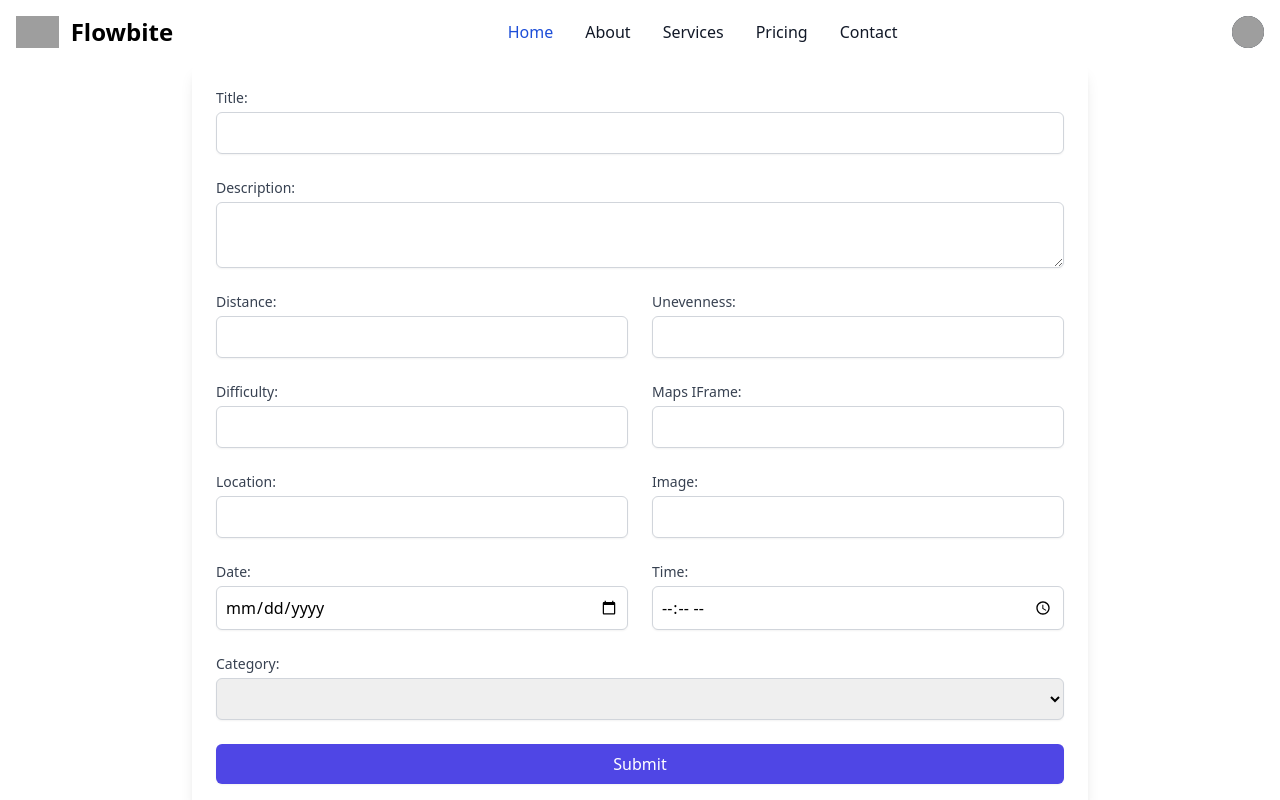
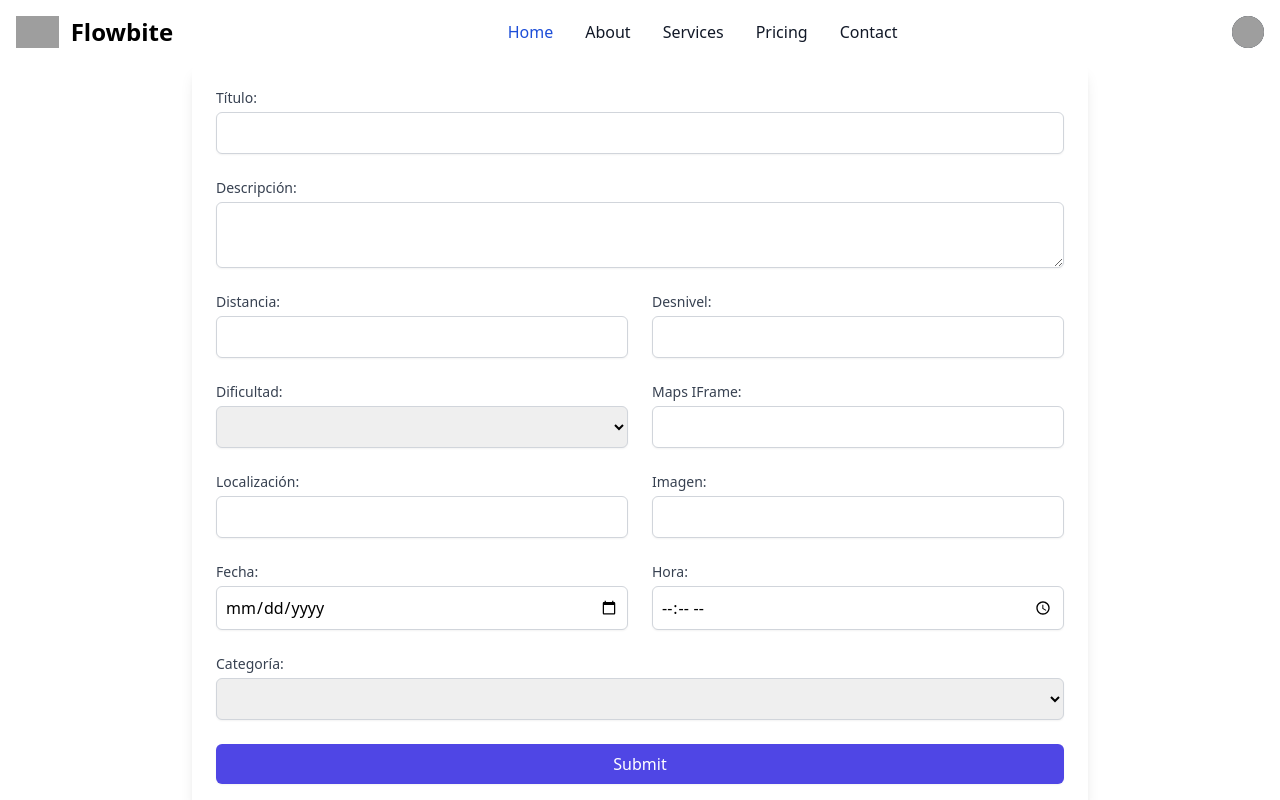
Before and after one commit to FranciscoGRG/proyectoDamAngular-Front, an Angular app: page /createRoute in a window 1280 px wide. Shown: the top 800 px of the page. Built offline with nearby package versions, Linux system fonts and the light colour scheme; grey boxes are pictures that could not be loaded.

Commit message:
añadidos los componentes para mostrar las rutas

```diff
--- a/src/app/Route/create-route/create-route.component.html
+++ b/src/app/Route/create-route/create-route.component.html
@@ -1,57 +1,72 @@
 <form #createRouteForm="ngForm" class="max-w-4xl mx-auto p-6 bg-white rounded-lg shadow-lg grid grid-cols-2 gap-6">
   <div class="col-span-2">
-      <label for="title" class="block text-sm font-medium text-gray-700">Title:</label>
-      <input id="title" name="title" required [(ngModel)]="formData.title" type="text" class="mt-1 p-2 block w-full border border-gray-300 rounded-md shadow-sm focus:ring-indigo-500 focus:border-indigo-500">
+    <label for="title" class="block text-sm font-medium text-gray-700">Título:</label>
+    <input id="title" name="title" required [(ngModel)]="formData.title" type="text"
+      class="mt-1 p-2 block w-full border border-gray-300 rounded-md shadow-sm focus:ring-indigo-500 focus:border-indigo-500">
   </div>
 
   <div class="col-span-2">
-      <label for="description" class="block text-sm font-medium text-gray-700">Description:</label>
-      <textarea id="description" name="description" required [(ngModel)]="formData.description" class="mt-1 p-2 block w-full border border-gray-300 rounded-md shadow-sm focus:ring-indigo-500 focus:border-indigo-500"></textarea>
+    <label for="description" class="block text-sm font-medium text-gray-700">Descripción:</label>
+    <textarea id="description" name="description" required [(ngModel)]="formData.description"
+      class="mt-1 p-2 block w-full border border-gray-300 rounded-md shadow-sm focus:ring-indigo-500 focus:border-indigo-500"></textarea>
   </div>
 
   <div>
-      <label for="distance" class="block text-sm font-medium text-gray-700">Distance:</label>
-      <input id="distance" name="distance" required [(ngModel)]="formData.distance" type="number" class="mt-1 p-2 block w-full border border-gray-300 rounded-md shadow-sm focus:ring-indigo-500 focus:border-indigo-500">
+    <label for="distance" class="block text-sm font-medium text-gray-700">Distancia:</label>
+    <input id="distance" name="distance" required [(ngModel)]="formData.distance" type="number"
+      class="mt-1 p-2 block w-full border border-gray-300 rounded-md shadow-sm focus:ring-indigo-500 focus:border-indigo-500">
   </div>
 
   <div>
-      <label for="unevenness" class="block text-sm font-medium text-gray-700">Unevenness:</label>
-      <input id="unevenness" name="unevenness" required [(ngModel)]="formData.unevenness" type="number" class="mt-1 p-2 block w-full border border-gray-300 rounded-md shadow-sm focus:ring-indigo-500 focus:border-indigo-500">
+    <label for="unevenness" class="block text-sm font-medium text-gray-700">Desnivel:</label>
+    <input id="unevenness" name="unevenness" required [(ngModel)]="formData.unevenness" type="number"
+      class="mt-1 p-2 block w-full border border-gray-300 rounded-md shadow-sm focus:ring-indigo-500 focus:border-indigo-500">
   </div>
 
   <div>
-      <label for="difficulty" class="block text-sm font-medium text-gray-700">Difficulty:</label>
-      <input id="difficulty" name="difficulty" required [(ngModel)]="formData.difficulty" type="text" class="mt-1 p-2 block w-full border border-gray-300 rounded-md shadow-sm focus:ring-indigo-500 focus:border-indigo-500">
+    <label for="difficulty" class="block text-sm font-medium text-gray-700">Dificultad:</label>
+    <select id="difficulty" name="difficulty" required [(ngModel)]="formData.difficulty"
+      class="mt-1 p-2 block w-full border border-gray-300 rounded-md shadow-sm focus:ring-indigo-500 focus:border-indigo-500">
+      <option value="Principiante">Principiante</option>
+      <option value="Intermedio">Intermedio</option>
+      <option value="Experto">Experto</option>
+    </select>
   </div>
 
   <div>
     <label for="mapsIFrame" class="block text-sm font-medium text-gray-700">Maps IFrame:</label>
-      <input id="mapsIFrame" name="mapsIFrame" required [(ngModel)]="formData.mapsIFrame" type="text" class="mt-1 p-2 block w-full border border-gray-300 rounded-md shadow-sm focus:ring-indigo-500 focus:border-indigo-500">
+    <input id="mapsIFrame" name="mapsIFrame" required [(ngModel)]="formData.mapsIFrame" type="text"
+      class="mt-1 p-2 block w-full border border-gray-300 rounded-md shadow-sm focus:ring-indigo-500 focus:border-indigo-500">
   </div>
 
   <div>
-      <label for="location" class="block text-sm font-medium text-gray-700">Location:</label>
-      <input id="location" name="location" required [(ngModel)]="formData.location" type="text" class="mt-1 p-2 block w-full border border-gray-300 rounded-md shadow-sm focus:ring-indigo-500 focus:border-indigo-500">
+    <label for="location" class="block text-sm font-medium text-gray-700">Localización:</label>
+    <input id="location" name="location" required [(ngModel)]="formData.location" type="text"
+      class="mt-1 p-2 block w-full border border-gray-300 rounded-md shadow-sm focus:ring-indigo-500 focus:border-indigo-500">
   </div>
 
   <div>
-      <label for="imagen" class="block text-sm font-medium text-gray-700">Image:</label>
-      <input id="imagen" name="imagen" required [(ngModel)]="formData.imagen" type="text" class="mt-1 p-2 block w-full border border-gray-300 rounded-md shadow-sm focus:ring-indigo-500 focus:border-indigo-500">
+    <label for="imagen" class="block text-sm font-medium text-gray-700">Imagen:</label>
+    <input id="imagen" name="imagen" required [(ngModel)]="formData.imagen" type="text"
+      class="mt-1 p-2 block w-full border border-gray-300 rounded-md shadow-sm focus:ring-indigo-500 focus:border-indigo-500">
   </div>
 
   <div>
-      <label for="fecha" class="block text-sm font-medium text-gray-700">Date:</label>
-      <input id="fecha" name="fecha" required [(ngModel)]="formData.fecha" type="date" class="mt-1 p-2 block w-full border border-gray-300 rounded-md shadow-sm focus:ring-indigo-500 focus:border-indigo-500">
+    <label for="fecha" class="block text-sm font-medium text-gray-700">Fecha:</label>
+    <input id="fecha" name="fecha" required [(ngModel)]="formData.fecha" type="date"
+      class="mt-1 p-2 block w-full border border-gray-300 rounded-md shadow-sm focus:ring-indigo-500 focus:border-indigo-500">
   </div>
 
   <div>
-      <label for="hora" class="block text-sm font-medium text-gray-700">Time:</label>
-      <input id="hora" name="hora" required [(ngModel)]="formData.hora" type="time" class="mt-1 p-2 block w-full border border-gray-300 rounded-md shadow-sm focus:ring-indigo-500 focus:border-indigo-500">
+    <label for="hora" class="block text-sm font-medium text-gray-700">Hora:</label>
+    <input id="hora" name="hora" required [(ngModel)]="formData.hora" type="time"
+      class="mt-1 p-2 block w-full border border-gray-300 rounded-md shadow-sm focus:ring-indigo-500 focus:border-indigo-500">
   </div>
 
   <div class="col-span-2">
-      <label for="category" class="block text-sm font-medium text-gray-700">Category:</label>
-      <select id="category" name="category" required [(ngModel)]="formData.category" class="mt-1 p-2 block w-full border border-gray-300 rounded-md shadow-sm focus:ring-indigo-500 focus:border-indigo-500">
+    <label for="category" class="block text-sm font-medium text-gray-700">Categoría:</label>
+    <select id="category" name="category" required [(ngModel)]="formData.category"
+      class="mt-1 p-2 block w-full border border-gray-300 rounded-md shadow-sm focus:ring-indigo-500 focus:border-indigo-500">
       <option value="Carretera">Carretera</option>
       <option value="Montaña">Montaña</option>
       <option value="Trial">Trial</option>
@@ -60,6 +75,7 @@
   </div>
 
   <div class="col-span-2">
-      <button type="button" (click)="createRoute()" class="w-full py-2 px-4 bg-indigo-600 text-white font-medium rounded-md shadow-sm hover:bg-indigo-700 focus:outline-none focus:ring-2 focus:ring-offset-2 focus:ring-indigo-500">Submit</button>
+    <button type="button" (click)="createRoute()"
+      class="w-full py-2 px-4 bg-indigo-600 text-white font-medium rounded-md shadow-sm hover:bg-indigo-700 focus:outline-none focus:ring-2 focus:ring-offset-2 focus:ring-indigo-500">Submit</button>
   </div>
 </form>
--- /dev/null
+++ b/src/app/Route/show-createdroute/show-createdroute.component.html
@@ -0,0 +1,41 @@
+<div class="container mx-auto px-4 py-8">
+    <h2 class="text-3xl font-bold mb-6 text-center">Estas son tus rutas</h2>
+    <ul *ngIf="routes.length > 0; else noRoutes" class="space-y-6">
+      <li *ngFor="let route of routes" class="bg-white shadow-md rounded-lg p-6 flex flex-col md:flex-row">
+        <div class="md:w-2/3">
+          <h3 class="text-xl font-semibold">{{ route.title }}</h3>
+          <p class="text-gray-700">{{ route.description }}</p>
+          <div class="mt-4">
+            <strong>Distancia:</strong> {{ route.distance }} km
+          </div>
+          <div>
+            <strong>Desnivel:</strong> {{ route.unevenness }} m
+          </div>
+          <div>
+            <strong>Dificultad:</strong> {{ route.difficulty }}
+          </div>
+          <div class="mt-4">
+            <strong>Ubicación:</strong> {{ route.location }}
+          </div>
+          <div class="mt-4">
+            <strong>Fecha:</strong> {{ route.fecha }}
+          </div>
+          <div>
+            <strong>Hora:</strong> {{ route.hora }}
+          </div>
+          <div class="mt-4">
+            <strong>Categoría:</strong> {{ route.category }}
+          </div>
+        </div>
+        <div class="md:w-1/3 mt-4 md:mt-0 md:ml-6">
+          <img [src]="route.imagen" alt="{{ route.title }}" class="w-full h-auto rounded-lg">
+          <div class="mt-4">
+           {{ route.mapsIFrame }}
+          </div>
+        </div>
+      </li>
+    </ul>
+    <ng-template #noRoutes>
+      <p class="text-gray-500">No se encontraron rutas.</p>
+    </ng-template>
+  </div>
--- /dev/null
+++ b/src/app/Route/show-route/show-route.component.html
@@ -0,0 +1,41 @@
+<div class="container mx-auto px-4 py-8">
+    <h2 class="text-3xl font-bold mb-6 text-center">Rutas Disponibles</h2>
+    <ul *ngIf="routes.length > 0; else noRoutes" class="space-y-6">
+      <li *ngFor="let route of routes" class="bg-white shadow-md rounded-lg p-6 flex flex-col md:flex-row">
+        <div class="md:w-2/3">
+          <h3 class="text-xl font-semibold">{{ route.title }}</h3>
+          <p class="text-gray-700">{{ route.description }}</p>
+          <div class="mt-4">
+            <strong>Distancia:</strong> {{ route.distance }} km
+          </div>
+          <div>
+            <strong>Desnivel:</strong> {{ route.unevenness }} m
+          </div>
+          <div>
+            <strong>Dificultad:</strong> {{ route.difficulty }}
+          </div>
+          <div class="mt-4">
+            <strong>Ubicación:</strong> {{ route.location }}
+          </div>
+          <div class="mt-4">
+            <strong>Fecha:</strong> {{ route.fecha }}
+          </div>
+          <div>
+            <strong>Hora:</strong> {{ route.hora }}
+          </div>
+          <div class="mt-4">
+            <strong>Categoría:</strong> {{ route.category }}
+          </div>
+        </div>
+        <div class="md:w-1/3 mt-4 md:mt-0 md:ml-6">
+          <img [src]="route.imagen" alt="{{ route.title }}" class="w-full h-auto rounded-lg">
+          <div class="mt-4">
+           {{ route.mapsIFrame }}
+          </div>
+        </div>
+      </li>
+    </ul>
+    <ng-template #noRoutes>
+      <p class="text-gray-500">No se encontraron rutas.</p>
+    </ng-template>
+  </div>
--- a/src/app/app.routes.ts
+++ b/src/app/app.routes.ts
@@ -22,10 +22,23 @@ export const routes: Routes = [
 
         ]
     },
-
     {
         path: 'createRoute',
         loadComponent: () => import('./Route/create-route/create-route.component'),
+        children: [
+
+        ]
+    },
+    {
+        path: 'getRoutes',
+        loadComponent: () => import('./Route/show-route/show-route.component'),
+        children: [
+
+        ]
+    },
+    {
+        path: 'getCreatedRoutes',
+        loadComponent: () => import('./Route/show-createdroute/show-createdroute.component'),
         children: [
 
         ]
```
Also changed, not shown: src/app/Route/create-route/create-route.component.ts (+11 -12 lines), src/app/Route/show-createdroute/show-createdroute.component.ts (added, +47 -0 lines), src/app/Route/show-route/show-route.component.ts (added, +35 -0 lines), src/app/Route/show-createdroute/show-createdroute.component.css (added), src/app/Route/show-route/show-route.component.css (added). Lines whose indentation alone changed are shown as unchanged.
